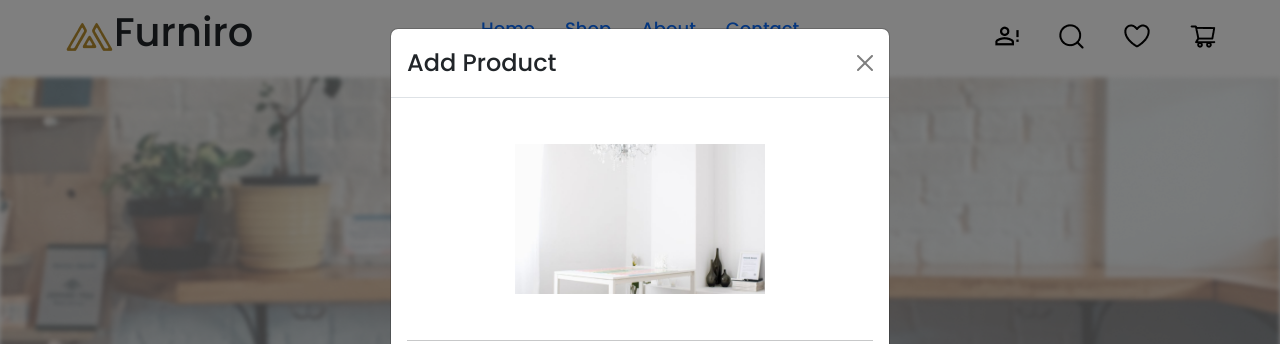
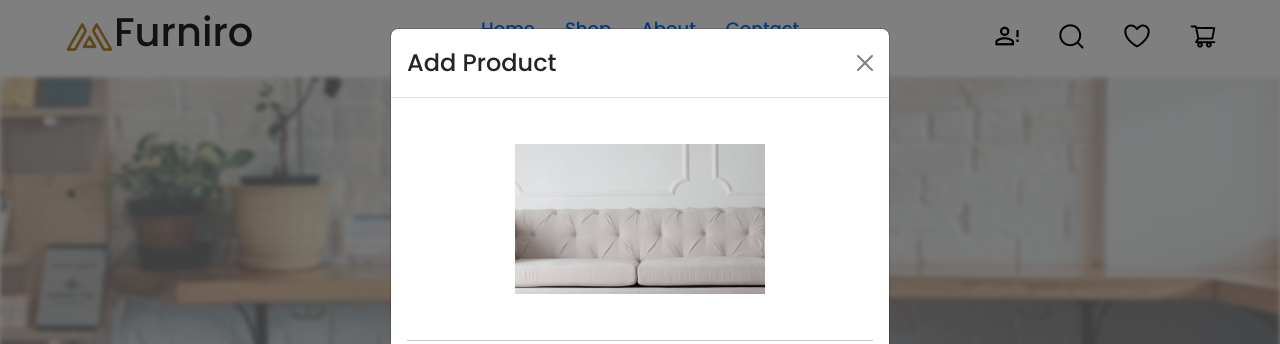
Before and after one commit to jayAnjana13/Furniro, a React (Vite) app in the folder app/: page /shop in a window 1280 px wide. Both pictures are taken after typing "Sample", "Sample" into the empty fields and a click on the button "Add Product". Shown: the top 344 px of the page. Built offline with nearby package versions, Linux system fonts and the light colour scheme; no server answers.

Commit message:
Update ProductModal.jsx

```diff
--- a/app/src/modals/ProductModal.jsx
+++ b/app/src/modals/ProductModal.jsx
@@ -23,7 +23,7 @@ const ProductModal = ({ url, show, onHide, onProductAdded }) => {
     // Prepare product data
     const productData = {
       ...values,
-      image: assets.syltherine, // Assign static image
+      image: assets.lolito, // Assign static image
     };
 
     try {
@@ -70,7 +70,7 @@ const ProductModal = ({ url, show, onHide, onProductAdded }) => {
                   }}
                 >
                   <img
-                    src={assets.syltherine}
+                    src={assets.lolito}
                     style={{
                       width: "250px",
                       height: "150px",
```
